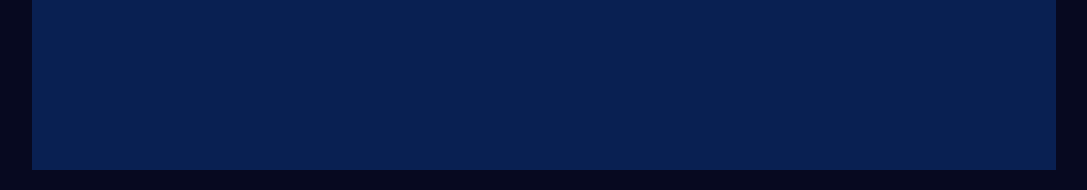
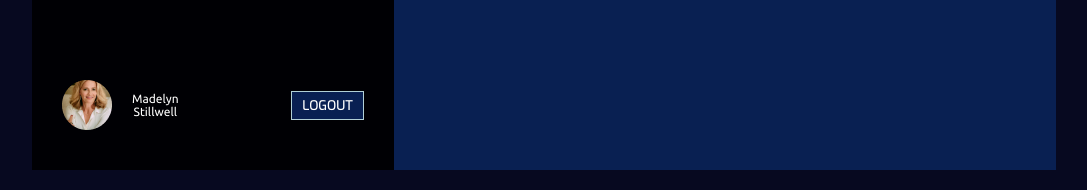
Before and after one commit to CarlaBruckmann/jazztech-test, a Vue app: page / in a window 1280 px wide. Shown: the part 440-630 px from the top of the page, without its empty margins (96-1183 px from the left). Built offline with nearby package versions, Linux system fonts and the light colour scheme.

Commit message:
Renamed card component

```diff
--- a/src/components/Card.vue
+++ b/src/components/Card.vue
@@ -1,19 +1,19 @@
 <template>
   <div class="card">
-    <WrapperHeader />
+    <Header />
     <Content/>
   </div>
 </template>
 
 <script>
 import Content from "./Content.vue";
-import WrapperHeader from "./Header.vue";
+import Header from "./Header.vue";
 
 export default {
   name: "Card",
   components: {
     Content,
-    WrapperHeader,
+    Header
   },
 };
 </script>
--- a/src/components/WrapperHeader.vue
+++ b/src/components/Header.vue
@@ -9,7 +9,7 @@
 import Button from "./Button.vue";
 import User from "./User.vue";
 export default {
-  name: "WrapperHeader",
+  name: "Header",
   components: {
     Button,
     User,
```
